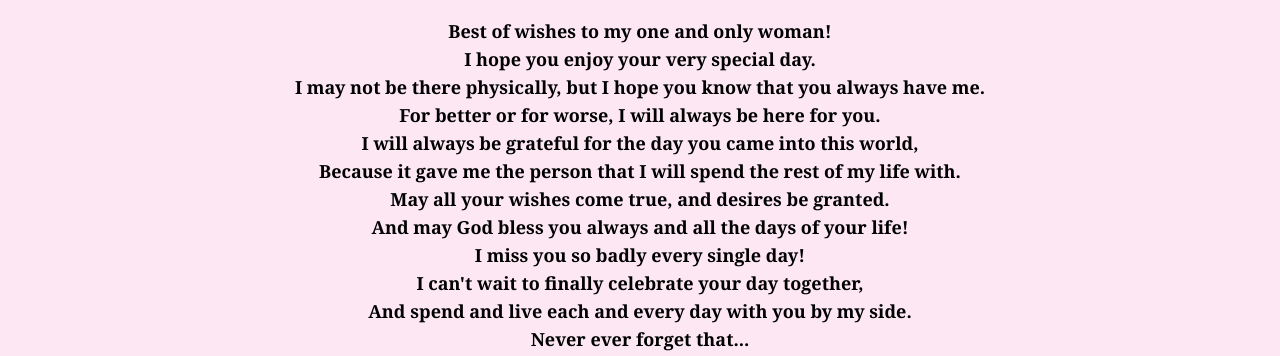
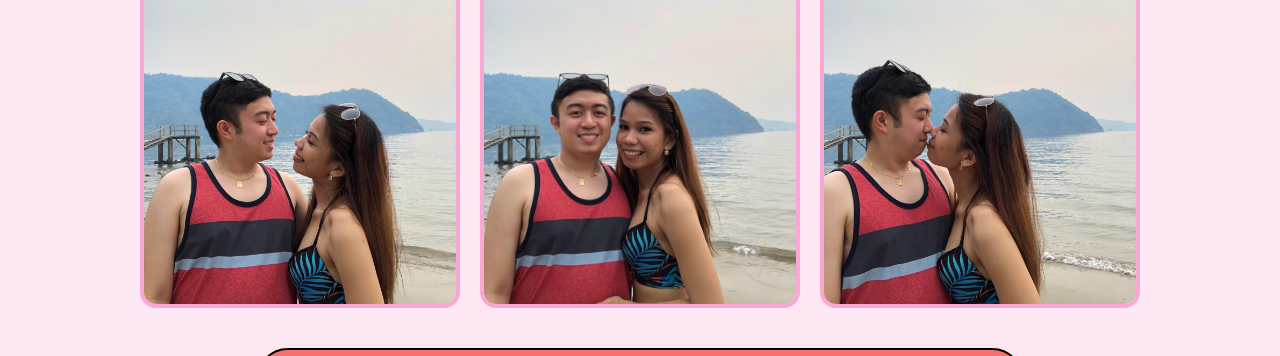
Before and after one commit to opagalanan031/vxb-bday-ui, a website: page index.html in a window 1280 px wide. Shown: the part 239-595 px from the top of the page. Drawn offline with nearby package versions, Linux system fonts and the light colour scheme; files that its build step writes are made by us from their sources; the site is published under a folder, as on GitHub Pages, so addresses that start at the root find nothing.

Commit message:
modified img source

```diff
--- a/index.html
+++ b/index.html
@@ -21,9 +21,9 @@
     <div class="mt-10 h-screen">
         <section id="pics">
             <div class="flex flex-row space-x-5 pb-10  mx-auto justify-center">
-                <img src="/pics/olivia1.jpg" alt="" class="w-3/12 border-4 border-pink-300 rounded-2xl hover:border-pink-500 transition ease-in-out delay-150 hover:-translate-y-1 hover:scale-110 duration-300">
-                <img src="/pics/olivia3.jpg" alt="" class="w-3/12 border-4 border-pink-300 rounded-2xl hover:border-pink-500 transition ease-in-out delay-150 hover:-translate-y-1 hover:scale-110 duration-300">
-                <img src="/pics/olivia2.jpg" alt="" class="w-3/12 border-4 border-pink-300 rounded-2xl hover:border-pink-500 transition ease-in-out delay-150 hover:-translate-y-1 hover:scale-110 duration-300">
+                <img src="./pics/olivia1.jpg" alt="" class="w-3/12 border-4 border-pink-300 rounded-2xl hover:border-pink-500 transition ease-in-out delay-150 hover:-translate-y-1 hover:scale-110 duration-300">
+                <img src="./pics/olivia3.jpg" alt="" class="w-3/12 border-4 border-pink-300 rounded-2xl hover:border-pink-500 transition ease-in-out delay-150 hover:-translate-y-1 hover:scale-110 duration-300">
+                <img src="./pics/olivia2.jpg" alt="" class="w-3/12 border-4 border-pink-300 rounded-2xl hover:border-pink-500 transition ease-in-out delay-150 hover:-translate-y-1 hover:scale-110 duration-300">
             </div>
         </section>
         <section id="greeting">
```
